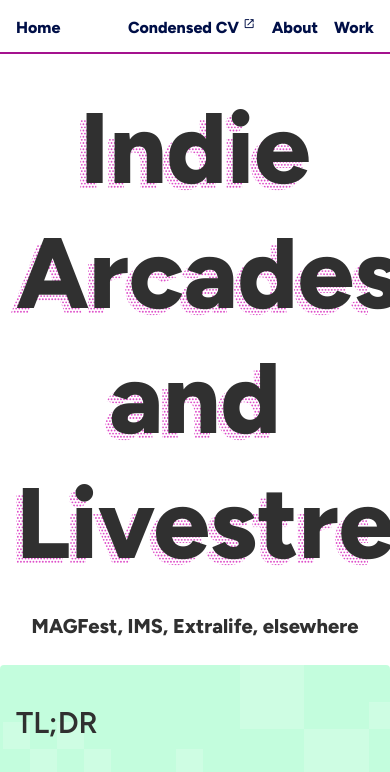
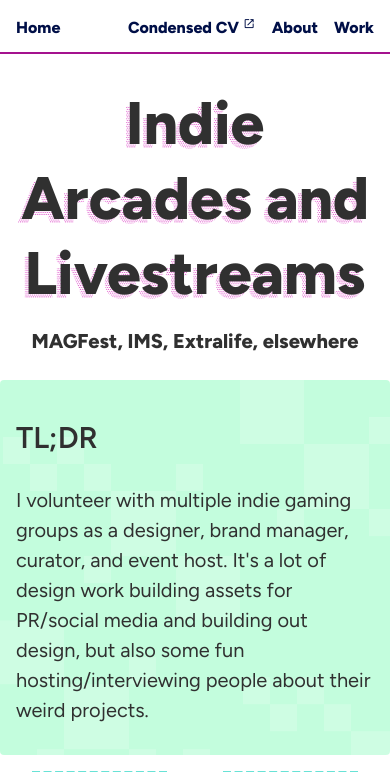
Before and after one commit to mtylpg/mtylpg.github.io, a PHP site: page /projects/mag.html in a window 390 px wide; the page is wider, and only the part inside the window is pictured. Shown: the top 772 px of that part. Run offline with PHP 8.4, Linux system fonts and the light colour scheme; some web fonts are replaced.

Commit message:
Update portfolio3.css

```diff
--- a/styles/portfolio3.css
+++ b/styles/portfolio3.css
@@ -477,7 +477,7 @@ ul.navlist a:focus{
         text-align: center;
     }
     h1, h1.project-header{
-        font-size: 5em;
+        font-size: 3em;
         line-height: 1.25em;
         margin-bottom: .25em;
     }
```
